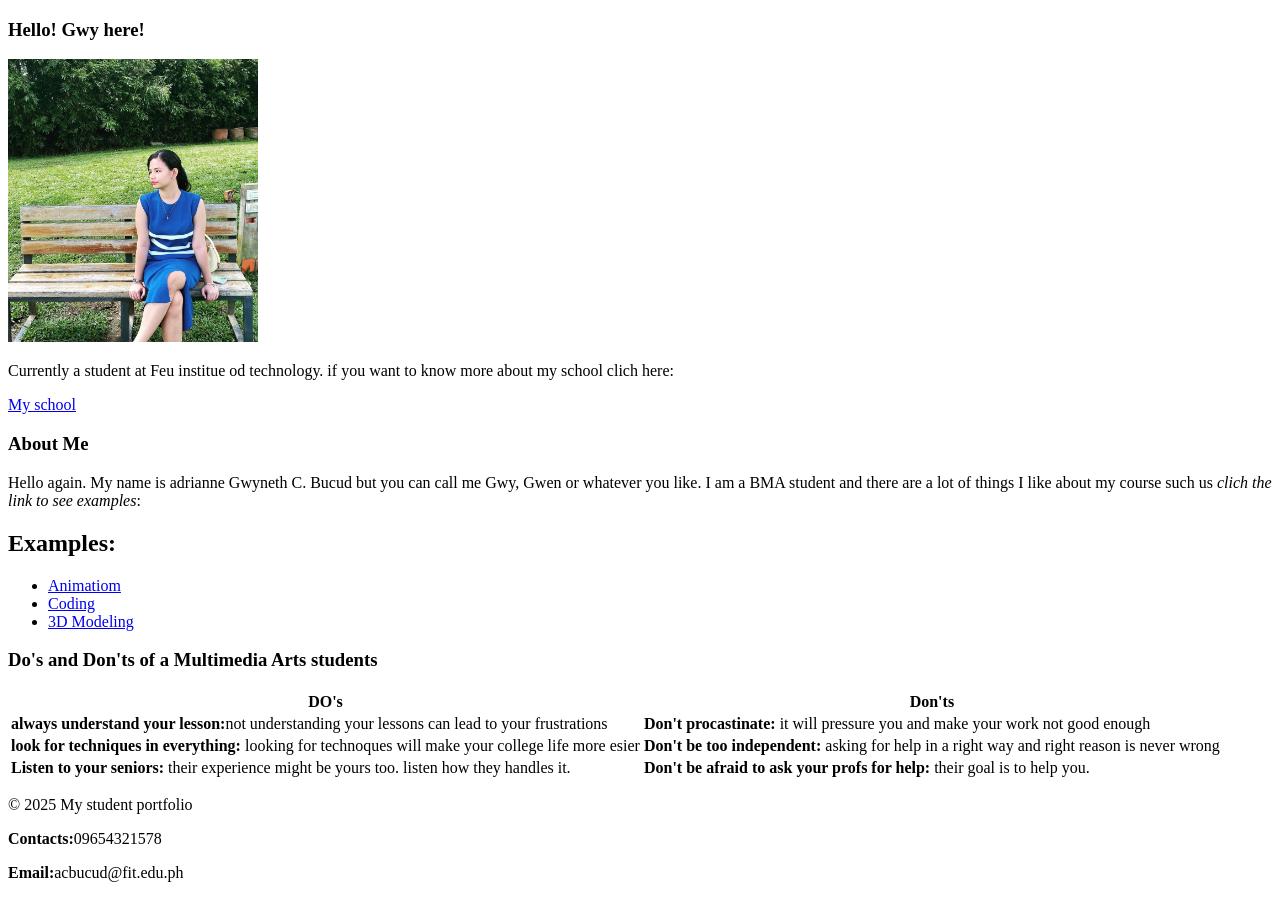
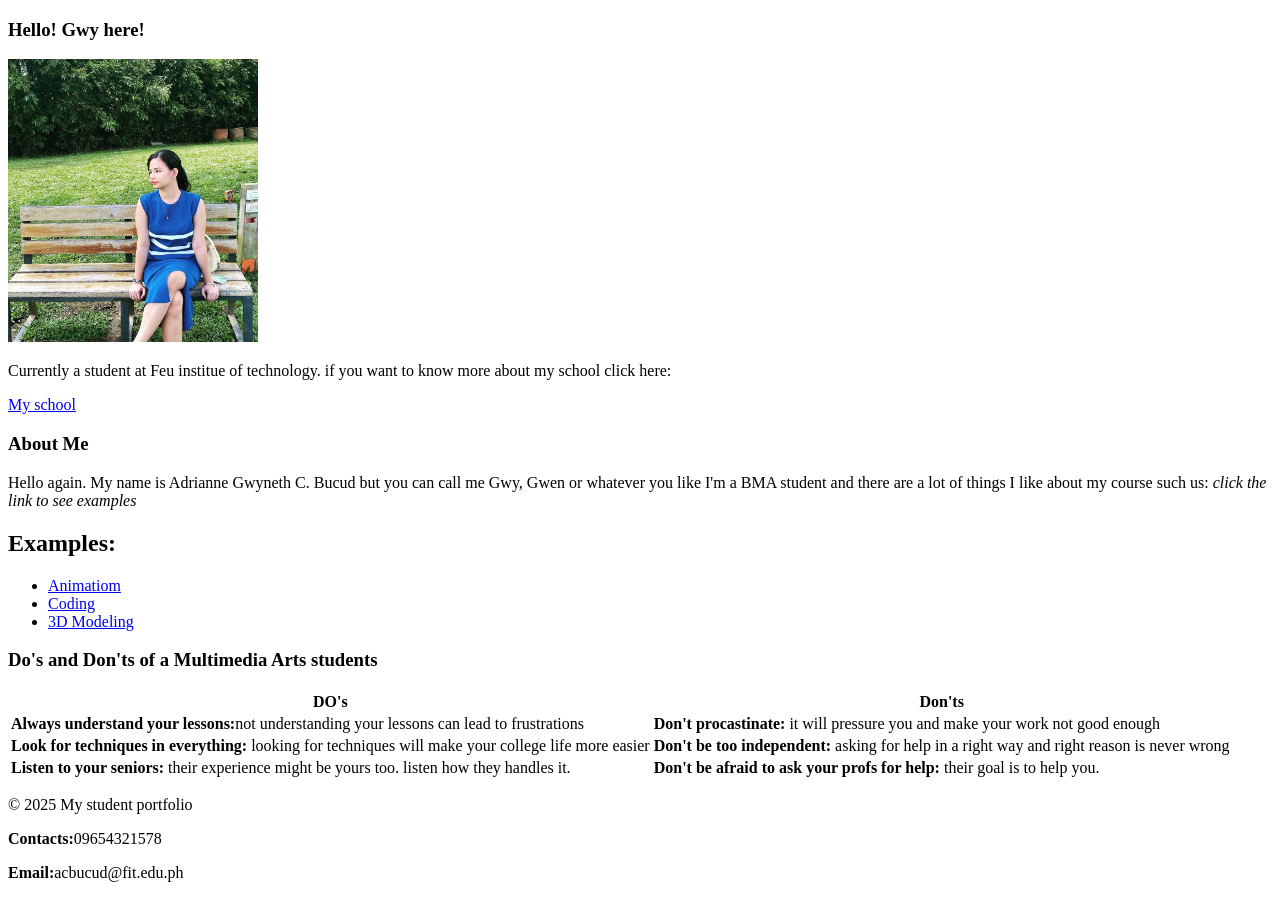
Before and after one commit to gwywhowith-blip/gwywhowith-blip.github.io, a plain HTML site: page TESTERWHAT/module2_summative.html in a window 1280 px wide. Drawn offline with Linux system fonts and the light colour scheme.

Commit message:
09-29 10:14 : code 2

```diff
--- a/TESTERWHAT/module2_summative.html
+++ b/TESTERWHAT/module2_summative.html
@@ -11,10 +11,9 @@
     <section>
         <article>
             <h1>Hello! Gwy here!</h1>
-            <img src="Image.jpg"
-                alt="me" width="250">
+            <img src="Image.jpg" alt="me" width="250">
 
-            <p> Currently a student at Feu institue od technology. if you want to know more about my school clich here:
+            <p> Currently a student at Feu institue of technology. if you want to know more about my school click here:
             </p>
             <nav>
                 <a href="https://www.feutech.edu.ph/"> My school </a>
@@ -26,13 +25,16 @@
     <section>
         <article>
             <h1> About Me </h1>
-            <p> Hello again. My name is adrianne Gwyneth C. Bucud but you can call me Gwy, Gwen or whatever you like. I
-                am a
-                BMA student and there are a lot of things I like about my course such us <em> clich the link to see examples</em>: </p>
+            <p> Hello again. My name is Adrianne Gwyneth C. Bucud but you can call me Gwy, Gwen or whatever you like I'm a BMA student and there are a lot of things I like about my course such us: <em> click the link to see
+                    examples</em> </p>
             <h2>Examples:</h2>
             <ul>
-                <Li> <a href="https://img.freepik.com/free-vector/hand-drawn-animation-frames-element-collection_23-2149845056.jpg?semt=ais_hybrid&w=740&q=80"> Animatiom </a></li>
-                <li><a href="https://spaces-wp.imgix.net/2016/06/coding-in-the-classroom.png?auto=compress,format&q=50E"> Coding </a></li>
+                <Li> <a
+                        href="https://img.freepik.com/free-vector/hand-drawn-animation-frames-element-collection_23-2149845056.jpg?semt=ais_hybrid&w=740&q=80">
+                        Animatiom </a></li>
+                <li><a
+                        href="https://spaces-wp.imgix.net/2016/06/coding-in-the-classroom.png?auto=compress,format&q=50E">
+                        Coding </a></li>
                 <li> <a href="https://3d-ace.com/wp-content/uploads/cad-3d-model.jpg"> 3D Modeling</a></li>
             </ul>
         </article>
@@ -50,16 +52,14 @@
                 </thead>
                 <tbody>
                     <tr>
-                        <td><strong>always understand your lesson:</strong>not understanding your lessons can lead to
-                            your frustrations</td>
+                        <td><strong>Always understand your lessons:</strong>not understanding your lessons can lead to frustrations</td>
                         <td> <strong> Don't procastinate:</strong> it will pressure you and make your work not good
                             enough</td>
                     </tr>
                     <tr>
-                        <td><strong> look for techniques in everything:</strong> looking for technoques will make your
-                            college life more esier</td>
-                        <td><strong> Don't be too independent:</strong> asking for help in a right way and right reason
-                            is never wrong </td>
+                        <td><strong> Look for techniques in everything:</strong> looking for techniques will make your
+                            college life more easier</td>
+                        <td><strong> Don't be too independent:</strong> asking for help in a right way and right reason is never wrong </td>
                     </tr>
                     <tr>
                         <td><strong> Listen to your seniors:</strong> their experience might be yours too. listen how
```
